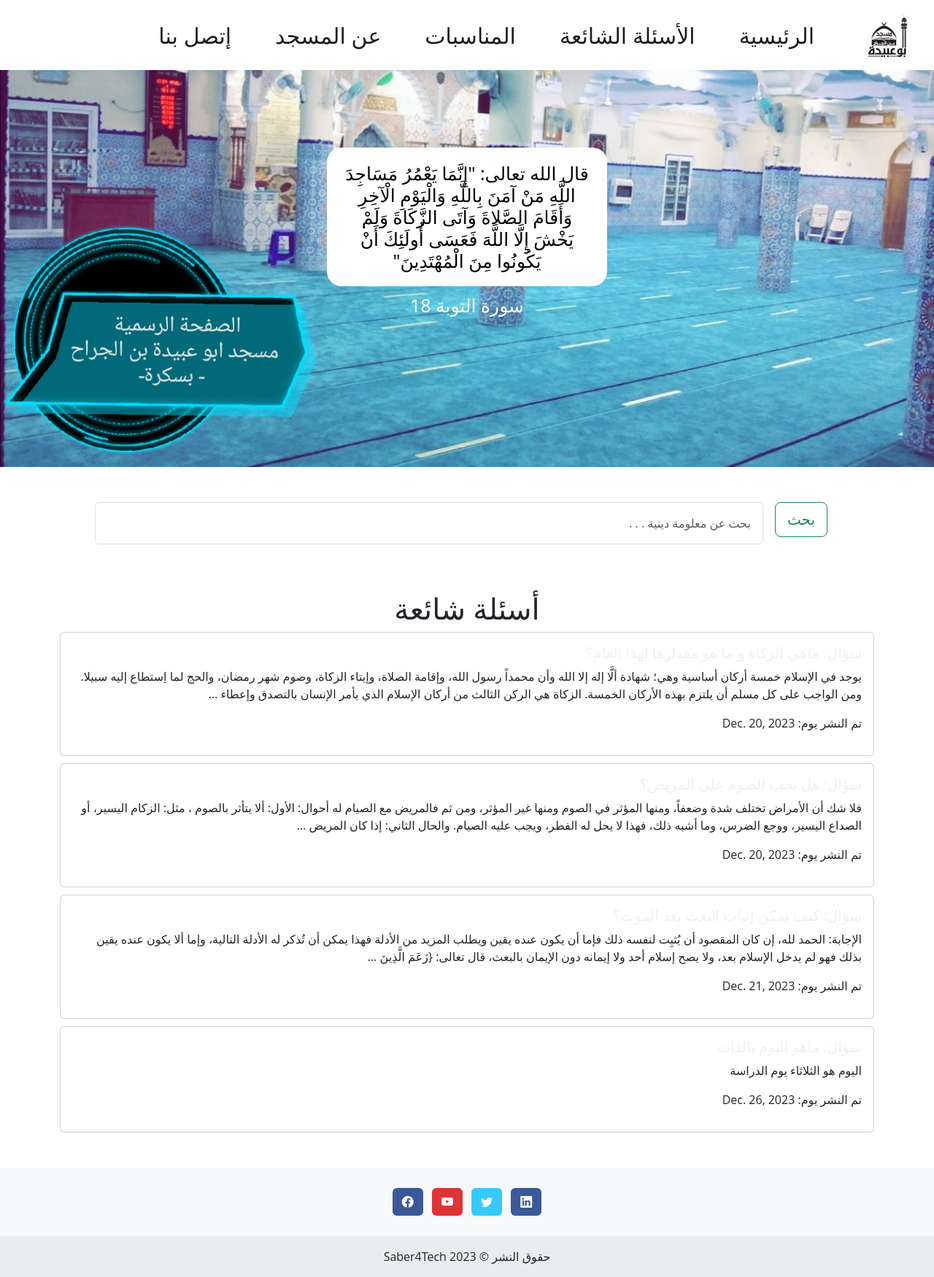
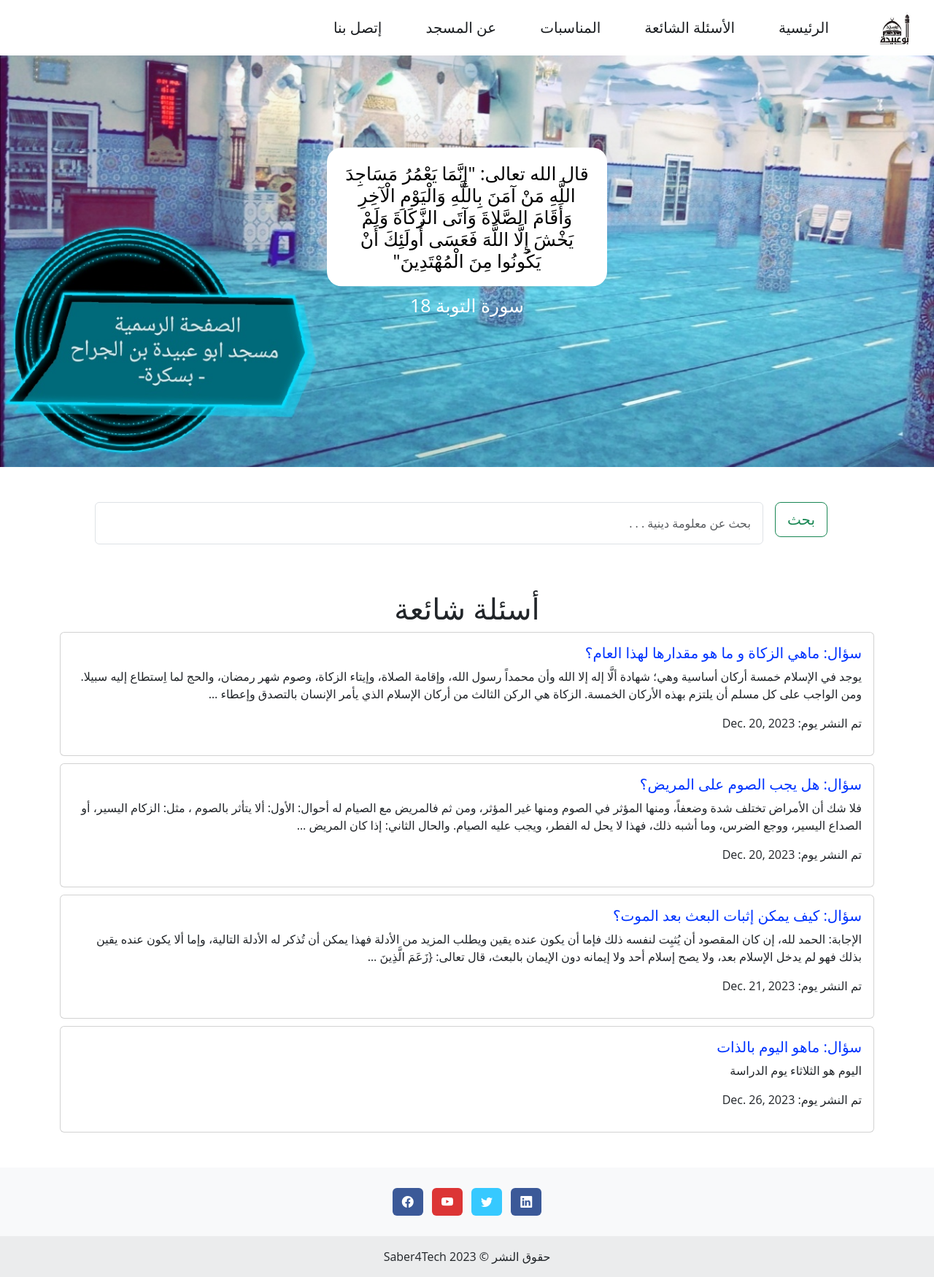
Before and after one commit to SaberHardy/abouObaidaMosque, a Django app: page /questions_blog/ in a window 1280 px wide. Shown: the whole page at 73% size. Run offline with Django 5.2, Linux system fonts and the light colour scheme; data comes from the database, SQL or seed files in the repository; some libraries are stand-ins or nearby versions.

Commit message:
style questions

```diff
--- a/static/css/styles.css
+++ b/static/css/styles.css
@@ -26,7 +26,7 @@ nav {
 }
 
 nav img {
-    width: 80px;
+    width: 60px;
     border-radius: 30%;
 }
 
@@ -121,7 +121,7 @@ nav img {
 
 .navbar-nav a {
     margin-right: 30px;
-    font-size: 30px;
+    font-size: 20px;
     color: #1a1d20;
 }
 
@@ -244,6 +244,7 @@ nav img {
 
 .card-link {
     text-decoration: none;
+    color: #0034ff;
 }
 
 .card-questions {
@@ -406,7 +407,7 @@ article a {
 
 
 .styled-paragraph {
-    font-size: 25px;
+    font-size: 18px;
     line-height: 1.6;
     color: #333;
     margin-bottom: 20px;
@@ -415,7 +416,7 @@ article a {
 
 .styled-paragraph:before {
     content: '\201C';
-    font-size: 24px;
+    font-size: 18px;
     margin-right: 5px;
     vertical-align: top;
     color: #888;
@@ -423,7 +424,7 @@ article a {
 
 .styled-paragraph:after {
     content: '\201D';
-    font-size: 24px;
+    font-size: 18px;
     margin-left: 5px;
     vertical-align: bottom;
     color: #888;
@@ -616,6 +617,10 @@ nav .fa {
 
     .navbar-toggler.bars-icon {
         font-size: 1rem;
+    }
+
+    .contact-us-ques {
+        font-size: 20px;
     }
 }
 
--- a/templates/appAbuObaida/contact_us.html
+++ b/templates/appAbuObaida/contact_us.html
@@ -4,7 +4,7 @@
 
 {% block content %}
 {#    {% include 'appAbuObaida/slidesimages.html' %}#}
-    <h2 class="text-center my-4">إتصل بنا إذا كان لديك إنشغال...</h2>
+    <h2 class="text-center my-4 contact-us-ques">إتصل بنا إذا كان لديك إنشغال...</h2>
 
     <div class="container main-div my-5">
         <div class="form-div">
--- a/templates/appAbuObaida/questions_blog.html
+++ b/templates/appAbuObaida/questions_blog.html
@@ -18,7 +18,7 @@
         {% for question in questions %}
             <div class="card card-questions">
                 <div class="card-body">
-                    <a class="card-link" href="{% url 'question_detail' pk=question.id %}">
+                    <a class="card-link question-title" href="{% url 'question_detail' pk=question.id %}">
                         <h5 class="card-title">سؤال: {{ question.question_title }}</h5>
                     </a>
                     <p class="card-text">{{ question.question_answer|truncatewords:50 }}</p>
```
